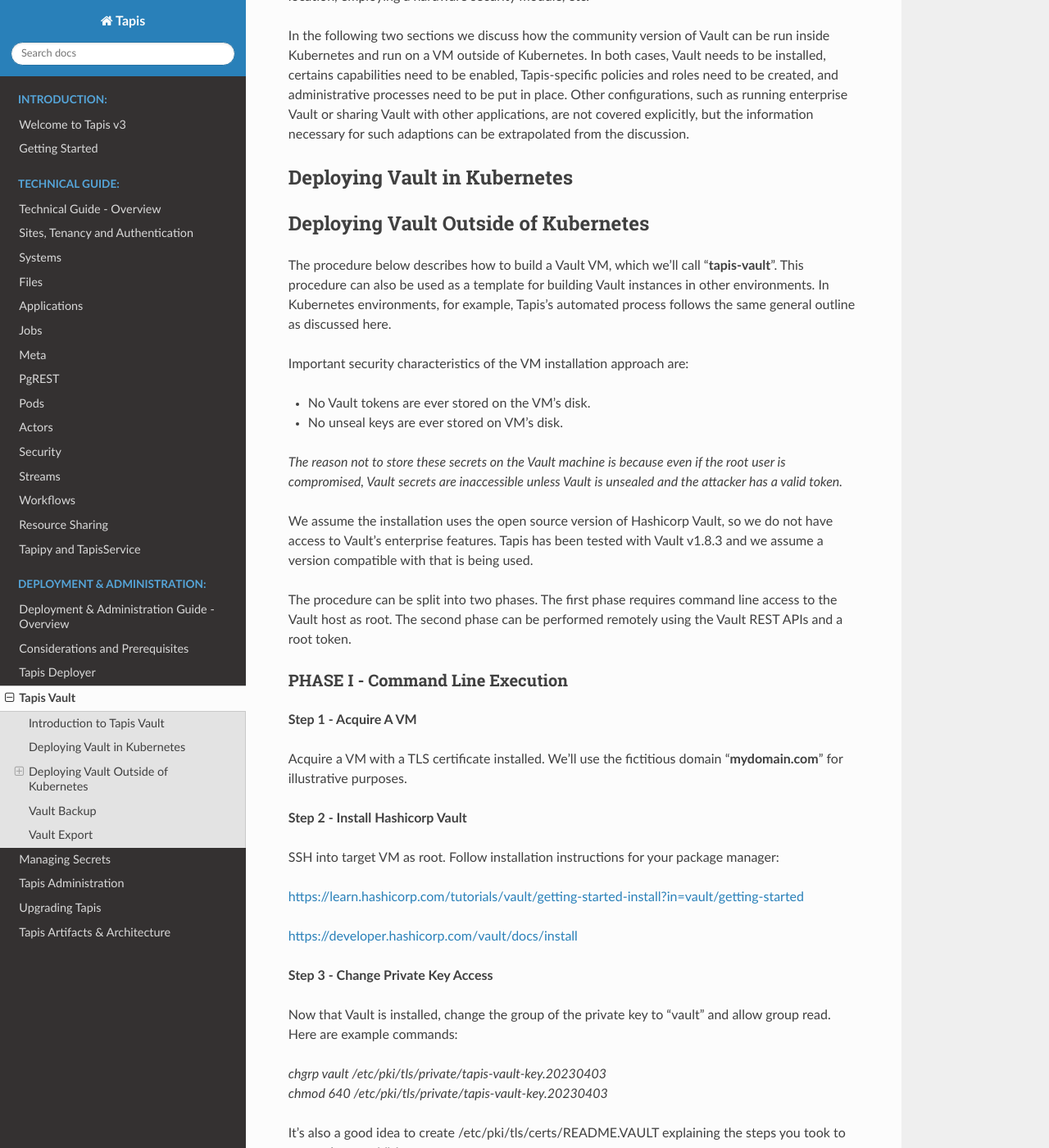
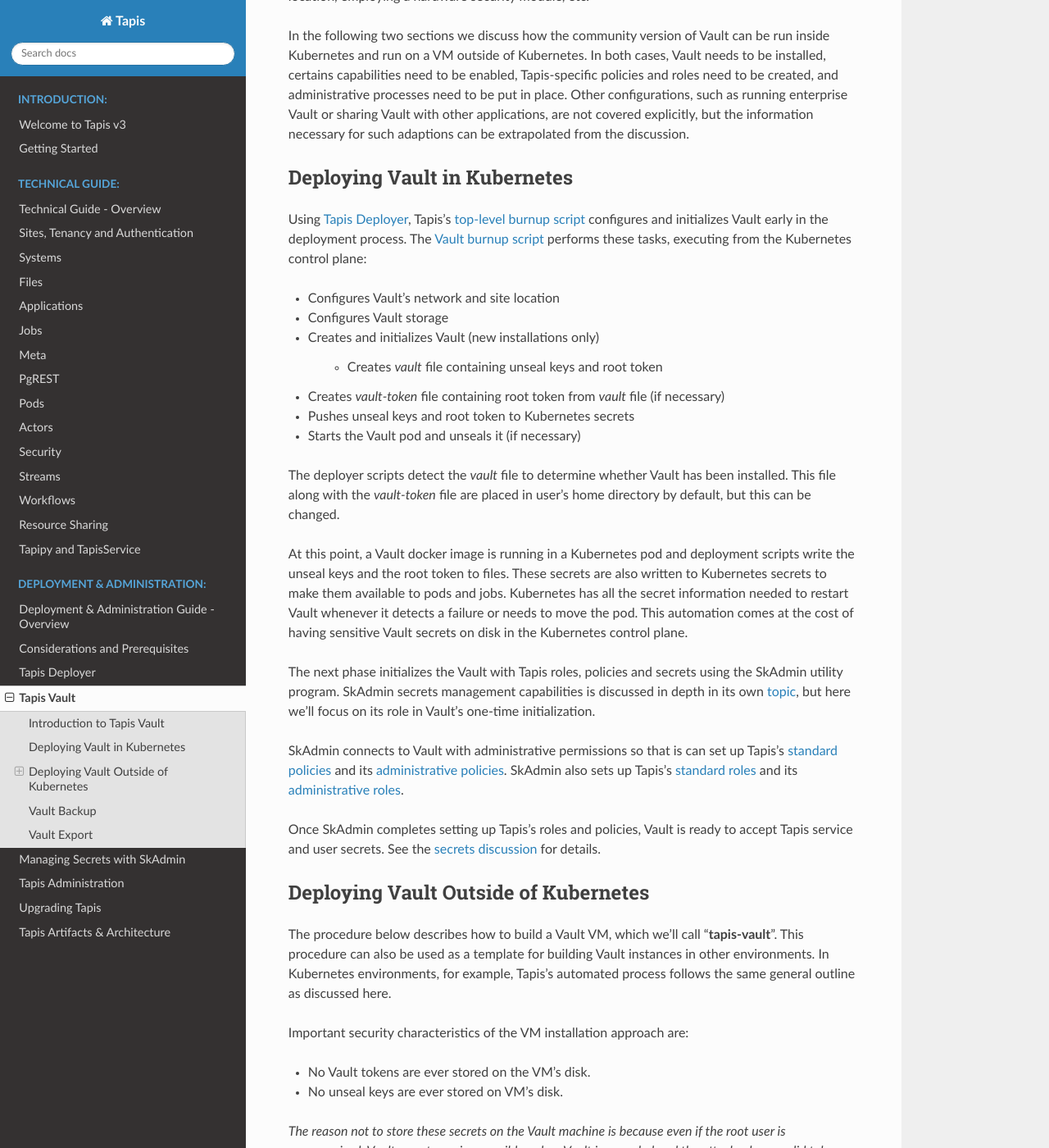
Before and after one commit to tapis-project/documentation, a Sphinx documentation site: the page built from source/deployment/vault.rst, in a window 1280 px wide and 1400 px high, scrolled down 737 px. Shown: the whole window at 82% size. Built offline with Sphinx 7.4.7 and the Read the Docs theme 2.0.0, drawn with Linux system fonts in a browser that asks for light colours; some of the changed text lies outside the part shown.

Commit message:
more vault text

```diff
--- a/source/deployment/secrets.rst
+++ b/source/deployment/secrets.rst
@@ -9,9 +9,9 @@
 
 .. _secrets:
 
-################
-Managing Secrets
-################
+##############################
+Managing Secrets with SkAdmin
+##############################
 
 .. raw:: html
 
@@ -27,5 +27,5 @@
 
 
 
-SkAdmin Utility
----------------
+The SkAdmin Utility
+===================
--- a/source/deployment/vault.rst
+++ b/source/deployment/vault.rst
@@ -37,7 +37,27 @@
 Deploying Vault in Kubernetes
 =============================
 
+Using `Tapis Deployer <./deployer.html>`_, Tapis's `top-level burnup script <https://github.com/tapis-project/tapis-deployer/blob/main/playbooks/roles/baseburnup/templates/kube/burnup>`_ configures and initializes Vault early in the deployment process.  The `Vault burnup script <https://github.com/tapis-project/tapis-deployer/blob/main/playbooks/roles/vault/templates/kube/burnup>`_ performs these tasks, executing from the Kubernetes control plane:
 
+- Configures Vault's network and site location
+- Configures Vault storage
+- Creates and initializes Vault (new installations only)
+
+   - Creates *vault* file containing unseal keys and root token
+- Creates *vault-token* file containing root token from *vault* file (if necessary)
+- Pushes unseal keys and root token to Kubernetes secrets
+- Starts the Vault pod and unseals it (if necessary)
+
+The deployer scripts detect the *vault* file to determine whether Vault has been installed.  This file along with the *vault-token* file are placed in user's home directory by default, but this can be changed.
+
+At this point, a Vault docker image is running in a Kubernetes pod and deployment scripts write the unseal keys and the root token to files.  These secrets are also written to Kubernetes secrets to make them available to pods and jobs.  Kubernetes has all the secret information needed to restart Vault whenever it detects a failure or needs to move the pod.  This automation comes at the cost of having sensitive Vault secrets on disk in the Kubernetes control plane.
+
+The next phase initializes the Vault with Tapis roles, policies and secrets using the SkAdmin utility program.  SkAdmin secrets management capabilities is discussed in depth in its own `topic <secrets.html>`_, but here we'll focus on its role in Vault's one-time initialization.
+
+SkAdmin connects to Vault with administrative permissions so that is can set up Tapis's `standard policies <https://github.com/tapis-project/tapis-deployer/tree/main/playbooks/roles/skadmin/templates/kube/tapis-vault/policies/sk>`_ and its `administrative policies <https://github.com/tapis-project/tapis-deployer/tree/main/playbooks/roles/skadmin/templates/kube/tapis-vault/policies/sk-admin>`_.
+SkAdmin also sets up Tapis's `standard roles <https://github.com/tapis-project/tapis-deployer/blob/main/playbooks/roles/skadmin/templates/kube/tapis-vault/roles/sk-role.json>`_ and its `administrative roles <https://github.com/tapis-project/tapis-deployer/blob/main/playbooks/roles/skadmin/templates/kube/tapis-vault/roles/sk-admin-role.json>`_.
+
+Once SkAdmin completes setting up Tapis's roles and policies, Vault is ready to accept Tapis service and user secrets.  See the `secrets discussion <secrets.html>`_ for details.
 
 
 Deploying Vault Outside of Kubernetes
@@ -51,6 +71,8 @@
 - No unseal keys are ever stored on VM's disk.
 
 *The reason not to store these secrets on the Vault machine is because even if the root user is compromised, Vault secrets are inaccessible unless Vault is unsealed and the attacker has a valid token.*
+
+That said, automation inside Kubernetes will typically require a scoped token to start the Security Kernel and that token will most likely be saved in the control plane.
 
 We assume the installation uses the open source version of Hashicorp Vault, so we do not have access to Vault's enterprise features.  Tapis has been tested with Vault v1.8.3 and we assume a version compatible with that is being used.
 
```
Also changed, not shown: other parts of source/deployment/vault.rst (+1 -1 lines).
